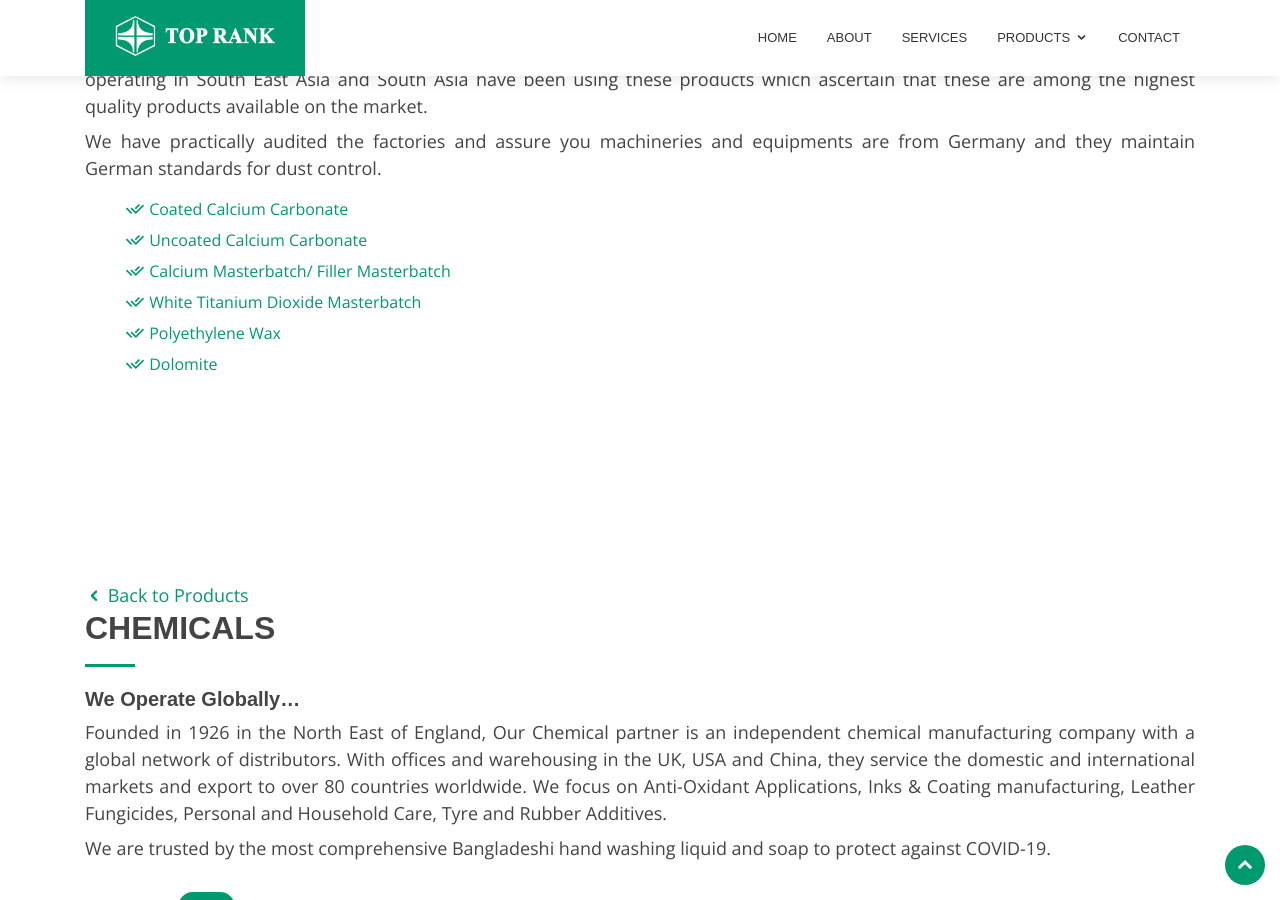
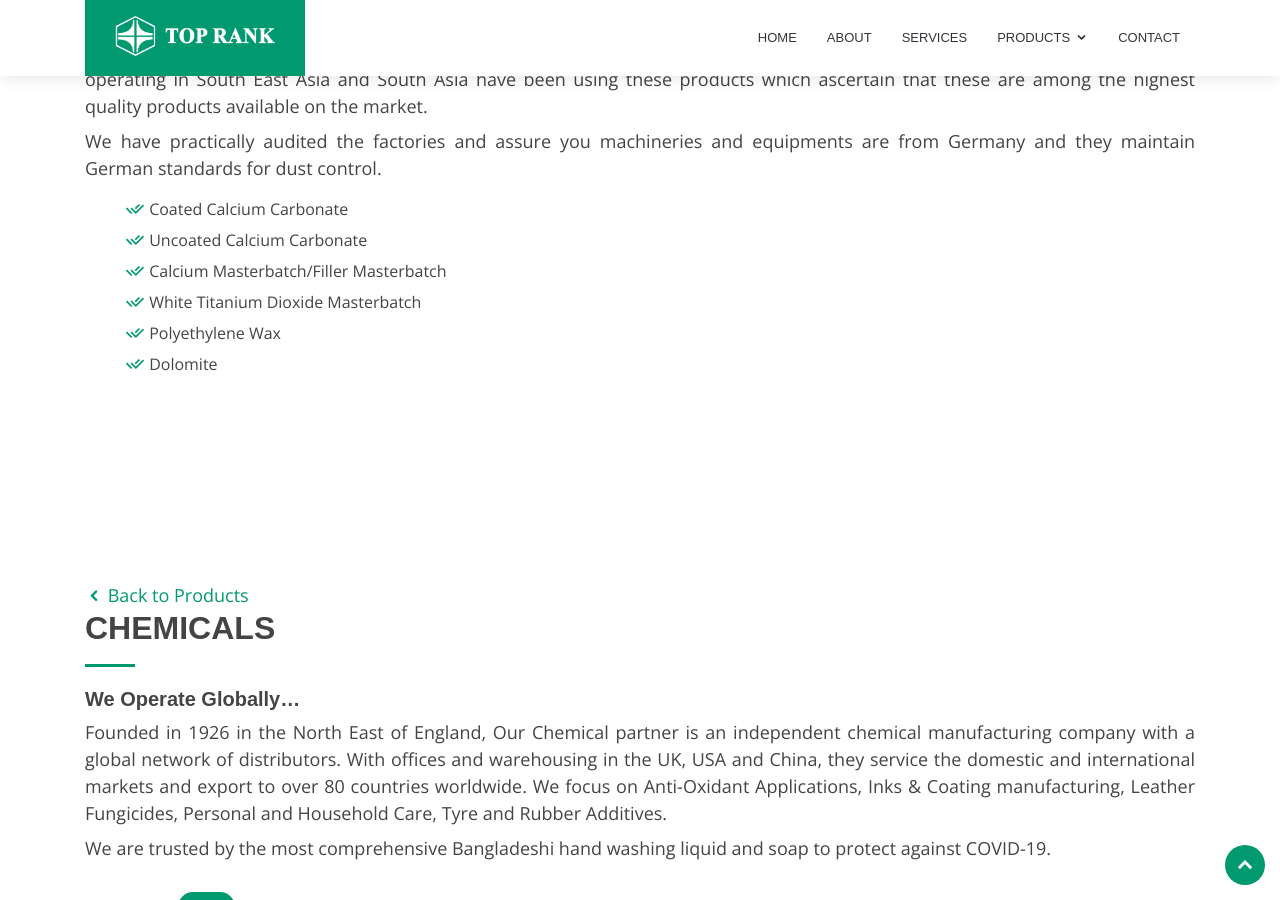
Before and after one commit to neyamat101/neyamat101.github.io, a Jekyll site: the page built from details.md, in a window 1280 px wide and 900 px high, scrolled down 5655 px. Built offline with Jekyll 4.4.1, drawn with Linux system fonts in a browser that asks for light colours.

Commit message:
Update details.html
Content added

```diff
--- a/_includes/details.html
+++ b/_includes/details.html
@@ -180,12 +180,12 @@
             <p class="mt-2">We have practically audited the factories and assure you machineries and equipments are from Germany and they maintain
                 German standards for dust control.</p>
             <ul class="mt-2">
-              <li><a href="#coated-calcium-carbonate-details"><i class="ri-check-double-line"></i> Coated Calcium Carbonate</a></li>
-              <li><a href="#uncoated-calcium-carbonate-details"><i class="ri-check-double-line"></i> Uncoated Calcium Carbonate</a></li>
-              <li><a href="#calcium-filler-masterbatch-details"><i class="ri-check-double-line"></i> Calcium Masterbatch/ Filler Masterbatch</a></li>
-              <li><a href="#white-titanium-dioxide-masterbatch-details"><i class="ri-check-double-line"></i> White Titanium Dioxide Masterbatch</a></li>
-              <li><a href="#polyethylene-wax-details"><i class="ri-check-double-line"></i> Polyethylene Wax</a></li>
-              <li><a href="#dolomite-details"><i class="ri-check-double-line"></i> Dolomite</a></li>
+                <li><i class="ri-check-double-line"></i> Coated Calcium Carbonate</li>
+                <li><i class="ri-check-double-line"></i> Uncoated Calcium Carbonate</li>
+                <li><i class="ri-check-double-line"></i> Calcium Masterbatch/Filler Masterbatch</li>
+                <li><i class="ri-check-double-line"></i> White Titanium Dioxide Masterbatch</li>
+                <li><i class="ri-check-double-line"></i> Polyethylene Wax</li>
+                <li><i class="ri-check-double-line"></i> Dolomite</li>
             </ul>
         </div>
 
```
